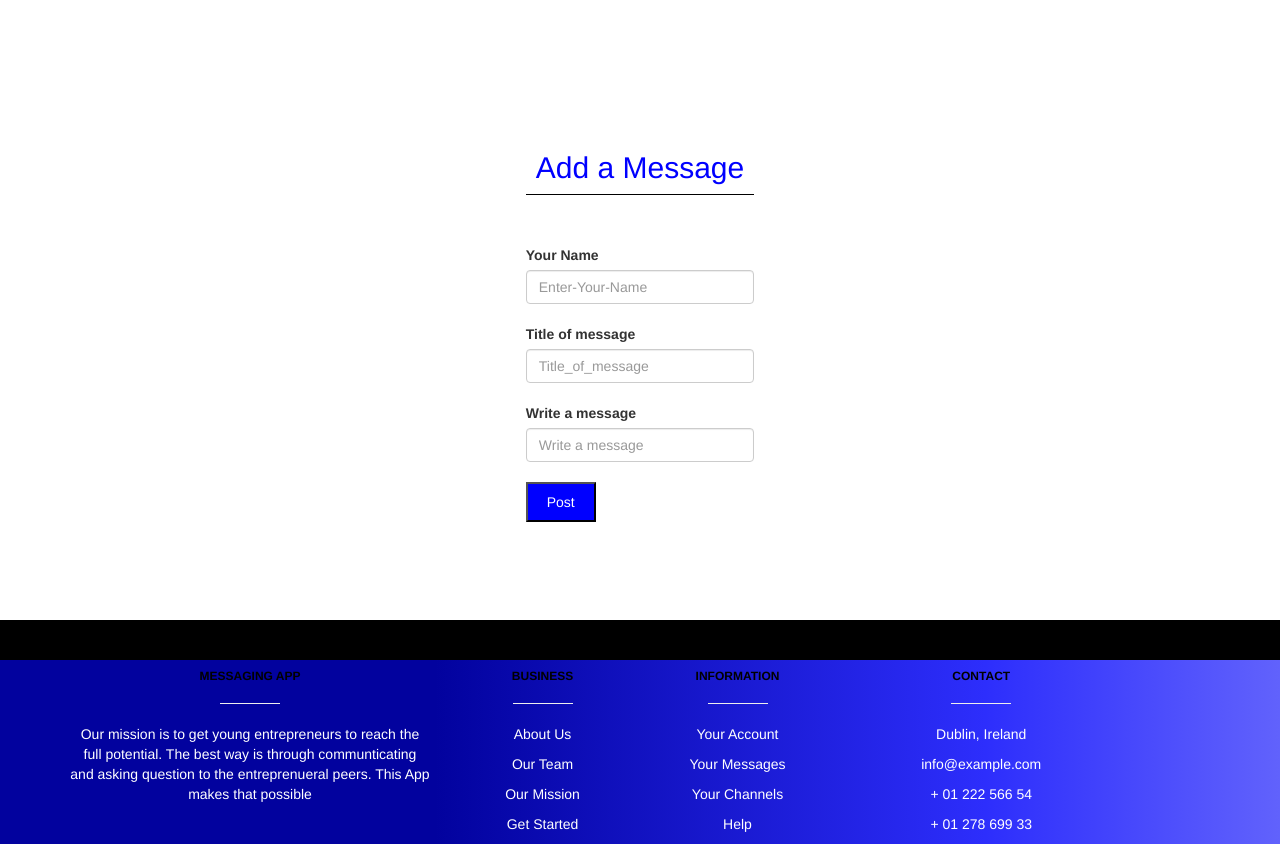
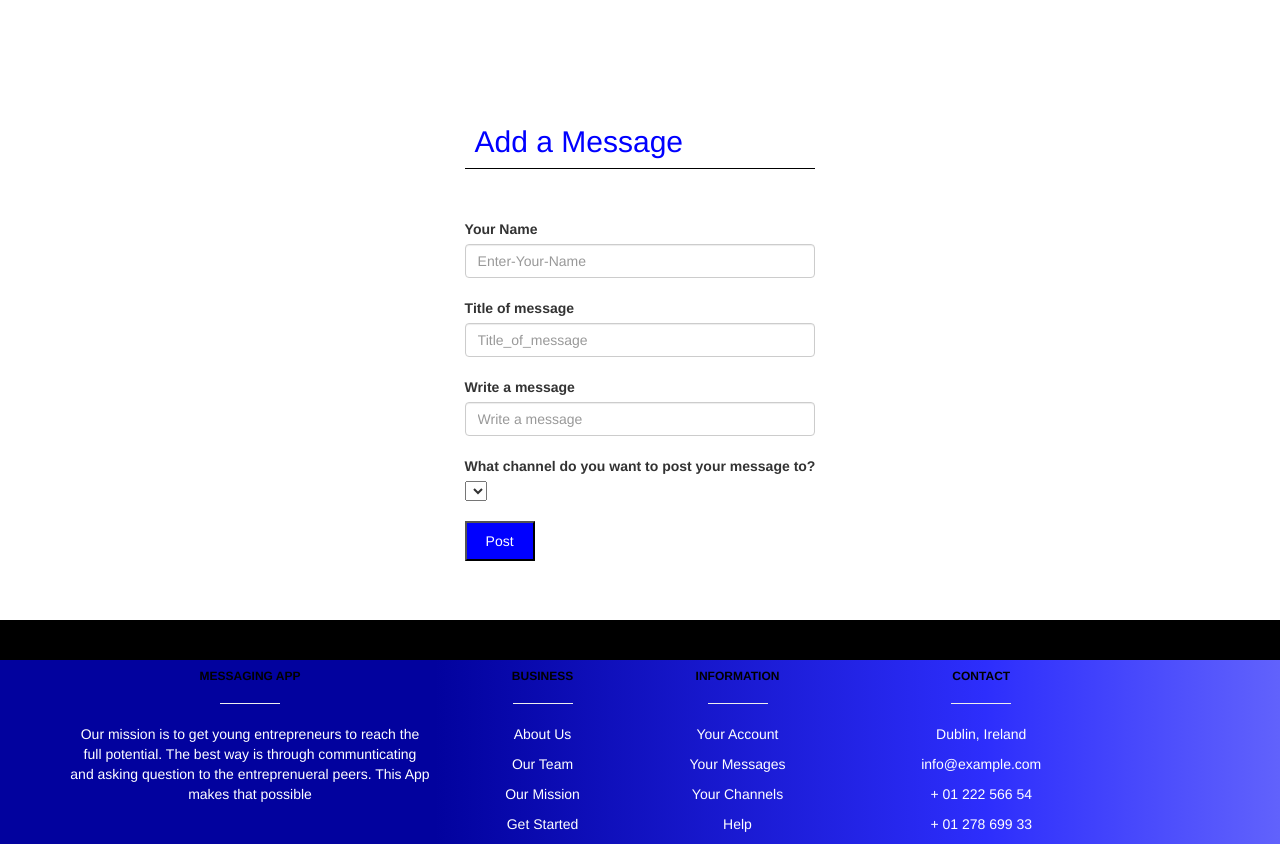
Before and after one commit to anthony-keogh/messaging_app, a Flask app: page /add_message in a window 1280 px wide. Shown: the part 150-994 px from the top of the page. Run offline with Flask 2, Linux system fonts and the light colour scheme; data that the repository does not hold is empty; some libraries are stand-ins or nearby versions.

Commit message:
Changing message form

```diff
--- a/app.py
+++ b/app.py
@@ -222,22 +222,38 @@ def adding_channels():
 
 @app.route('/add_message')
 def add_message():
-    message_Add = mongo.db.message.find()  #gaining access to mongodb atlas database and able to find items inside the collection
-    return render_template("add_message.html",  message_Add=message_Add)
+    message_Add = mongo.db.message.find()
+    channel_Name= mongo.db.channel.find()
+    all_channel = mongo.db.channel                                                                                       #find channel
+
+    channel_Name= []
+
+    for s in all_channel.find({}):                                                                                    #find everything about this channel
+      channel_Name.append({ s['channel_Name']})
+
+      #gaining access to mongodb atlas database and able to find items inside the collection
+    return render_template("add_message.html",  message_Add=message_Add, channel_Name=channel_Name)
 
 @app.route('/adding_message/', methods=['GET', 'POST'])
 def adding_messages():
     today = datetime.now().strftime("%d/%m/%Y %H:%M:%S")
-    message_add_var = mongo.db.message  #gaining access to mongodb atlas database and able to find items inside the collection
-    message_add_var.insert_one({
+    message_add_var = mongo.db.message
+    all_channel = mongo.db.channel                                                                                       #find channel
+
+    both_message_channel = all_channel and message_add_var
+
+      #gaining access to mongodb atlas database and able to find items inside the collection
+    both_message_channel.insert_one({
 
                         'message_Description': request.form.get('message_Description'), #asking user to fill out this form field
                         'summary': request.form.get('summary'),
                         'username': request.form.get('username'),
                         "date_added": today,
+                        'channel_Name': request.form.get('channel_Name')
 
 
    })
+
 
     return redirect(url_for('messages'))
 
--- a/static/css/main.css
+++ b/static/css/main.css
@@ -2,6 +2,13 @@ a:hover {
     color: black;
     text-decoration: none;
 }
+
+a.white-text:hover {
+    color:black;
+    font-weight: bold;
+
+}
+
 
 .navbar-brand{
     color:black!important;
@@ -13,6 +20,19 @@ a:hover {
 h2.h2-logo{
     font-family: 'Dancing Script', cursive;
     font-size: 40px;
+}
+
+btn-info {
+    color: #fff;
+    background: linear-gradient(90deg, rgba(2,2,158,1) 34%, rgba(45,46,252,1) 77%, rgba(97,98,252,1) 100%)!important;
+    border-color: rgba(255,255,255,.15);
+}
+a.white-text{
+    color:black;
+
+}
+p.white-text{
+    color:white;
 }
 .black:hover {
     background: black!important;
@@ -54,7 +74,7 @@ div.bck-color{
 }
 footer{
     background: rgb(2,2,158);
-    background: linear-gradient(90deg, rgba(2,2,158,1) 34%, rgba(45,46,252,1) 77%, rgba(97,98,252,1) 100%);;
+    background: linear-gradient(90deg, rgba(2,2,158,1) 34%, rgba(45,46,252,1) 77%, rgba(97,98,252,1) 100%);
 }
 div.bck-color{
     background-color:white;
--- a/templates/add_message.html
+++ b/templates/add_message.html
@@ -24,13 +24,28 @@
                         <br>
                         <div >
                             <label>Title of message</label>
-                            <input type="text" name="summary_Title" class="form-control" placeholder="Title_of_message" required>
+                            <input type="text" name="summary" class="form-control" placeholder="Title_of_message" required>
                         </div>
                         <br>
                         <div >
                             <label>Write a message</label>
 
                             <input type="text" name="message_Description" class="form-control" placeholder="Write a message" required>
+                        </div>
+                        <br>
+                        <div >
+                        <label>What channel do you want to post your message to?</label>
+                        <br>
+                        <select id="channel-option" name="cars">
+                           <option value="{{channel_Name[1]}}">{{channel_Name[1]}}</option>
+                           <option value="{{channel_Name[2]}}">{{channel_Name[2]}}</option>
+                           <option value="{{channel_Name[3]}}">{{channel_Name[3]}}</option>
+                           <option value="{{channel_Name[4]}}">{{channel_Name[4]}}</option>
+                           <option value="{{channel_Name[5]}}">{{channel_Name[5]}}</option>
+                           <option value="{{channel_Name[6]}}">{{channel_Name[6]}}</option>
+                           <option value="{{channel_Name[7]}}">{{channel_Name[7]}}</option>
+                           <option value="{{channel_Name[8]}}">{{channel_Name[8]}}</option>
+                        </select>
                         </div>
                         <br>
                         <button type="submit" style="background-color:blue; color:white;" class="submit-button">Post</button>
```
Also changed, not shown: templates/messages.html (+27 -32 lines), templates/notes.txt (+34 -0 lines).
